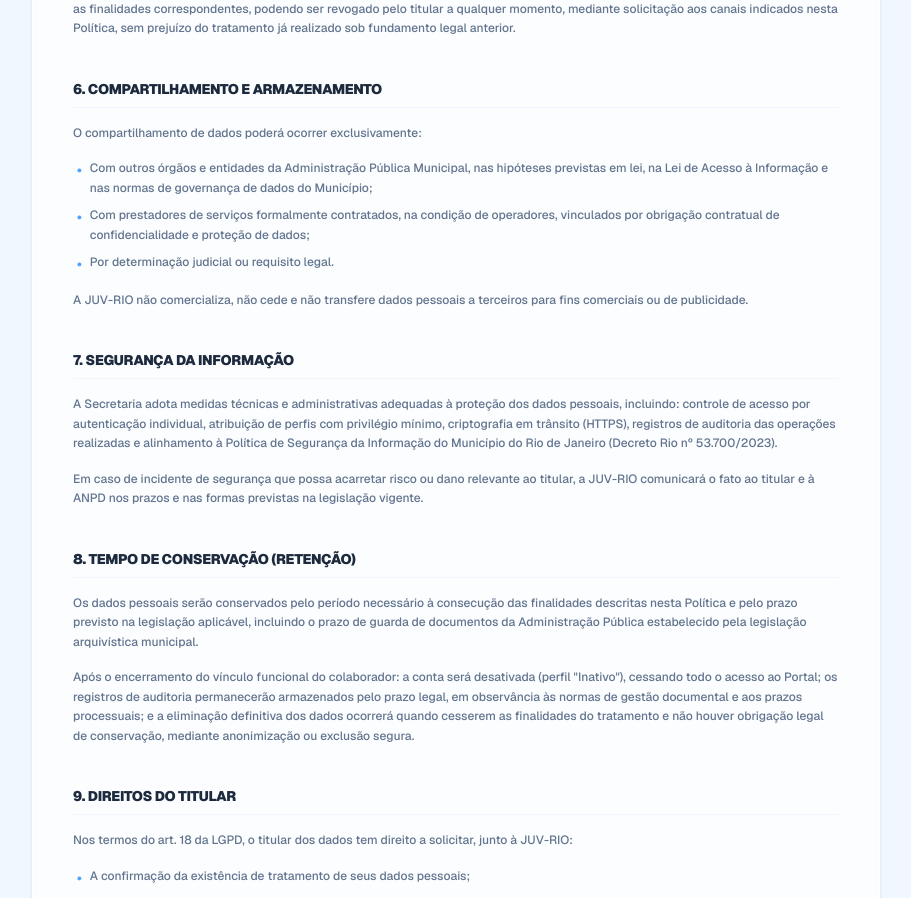
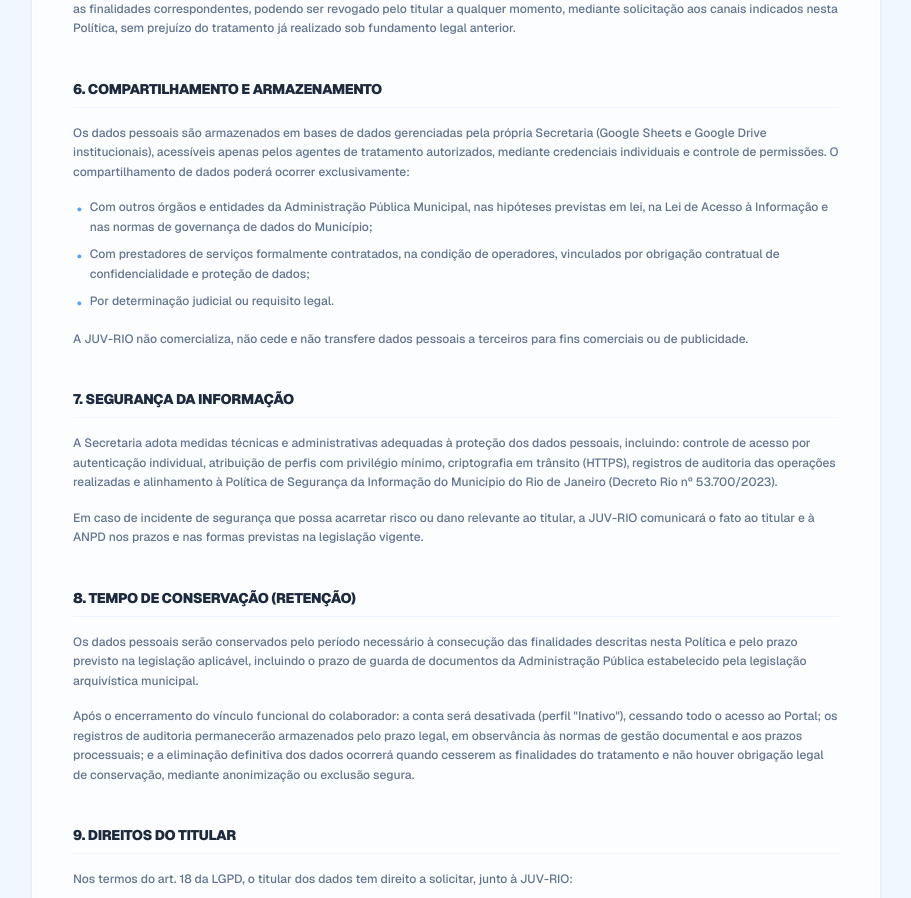
Before and after one commit to Juv-Rio/sistema-juvrio, a Next.js app: page /politica-de-privacidade in a window 1280 px wide. Shown: the part 2100-2998 px from the top of the page, without its empty margins (184-1095 px from the left). Built offline with nearby package versions, Linux system fonts and the light colour scheme.

Commit message:
Update Política de Privacidade v2
Atualização da Página de Política de Privacidade v2

```diff
--- a/src/app/politica-de-privacidade/page.tsx
+++ b/src/app/politica-de-privacidade/page.tsx
@@ -66,10 +66,7 @@ const secoes = [
   },
   {
     titulo: '6. Compartilhamento e armazenamento',
-    paragrafos: [
-      'Os dados pessoais são armazenados em bases de dados gerenciadas pela própria Secretaria (Google Sheets e Google Drive institucionais), acessíveis apenas pelos agentes de tratamento autorizados, mediante credenciais individuais e controle de permissões.',
-    ],
-    intro: 'O compartilhamento de dados poderá ocorrer exclusivamente:',
+    intro: 'Os dados pessoais são armazenados em bases de dados gerenciadas pela própria Secretaria (Google Sheets e Google Drive institucionais), acessíveis apenas pelos agentes de tratamento autorizados, mediante credenciais individuais e controle de permissões. O compartilhamento de dados poderá ocorrer exclusivamente:',
     lista: [
       'Com outros órgãos e entidades da Administração Pública Municipal, nas hipóteses previstas em lei, na Lei de Acesso à Informação e nas normas de governança de dados do Município;',
       'Com prestadores de serviços formalmente contratados, na condição de operadores, vinculados por obrigação contratual de confidencialidade e proteção de dados;',
```
